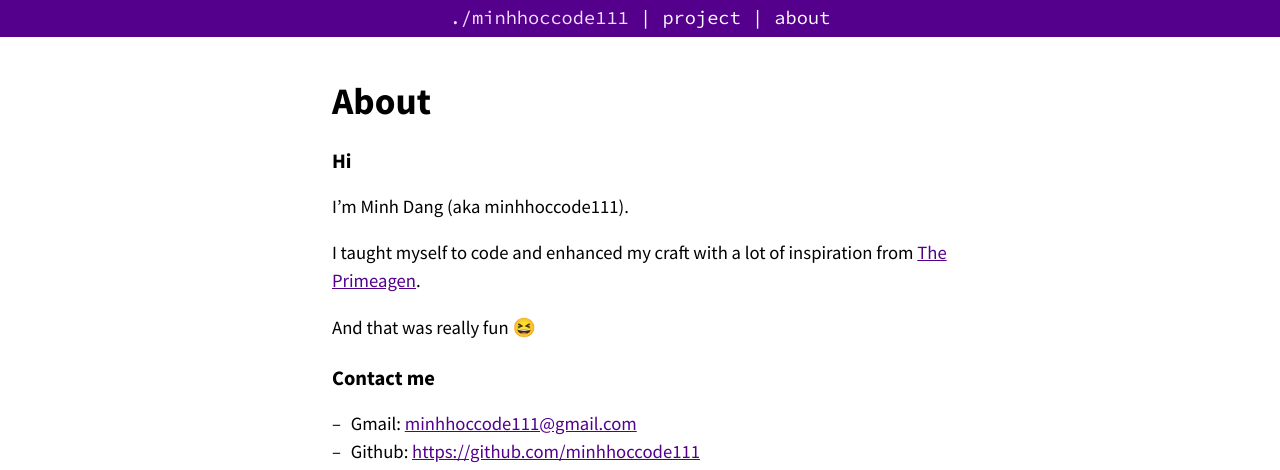
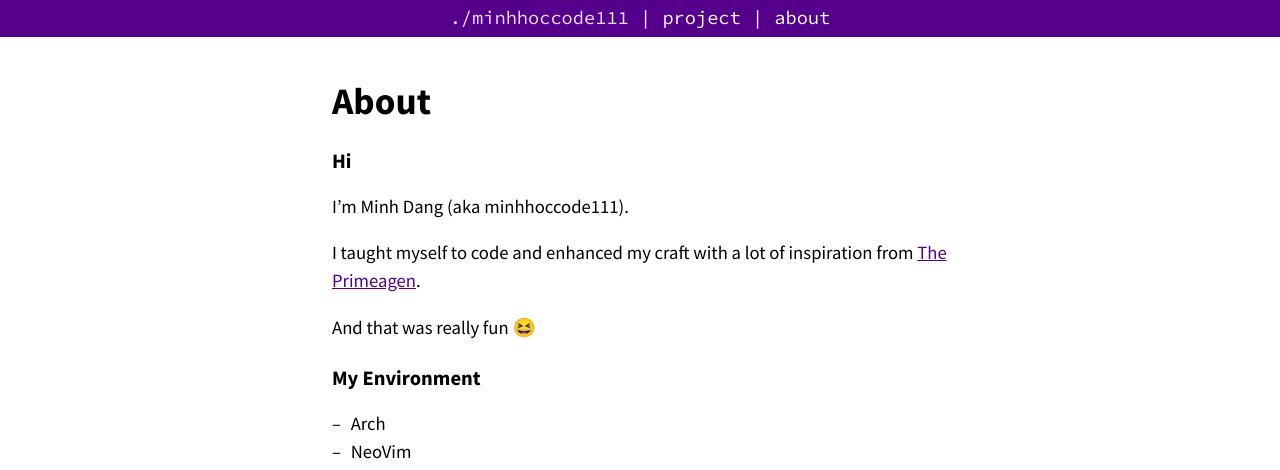
Before and after one commit to minhhoccode111/minhhoccode111.github.io, a Jekyll site: the page built from about.md, in a window 1280 px wide. Shown: the top 470 px of the page. Built offline with Jekyll 4.4.1, drawn with Linux system fonts in a browser that asks for light colours; some of the changed text lies outside the part shown.

Commit message:
chore about content

```diff
--- a/about.md
+++ b/about.md
@@ -31,16 +31,7 @@ I taught myself to code and enhanced my craft with a lot of inspiration from [Th
 
 And that was really fun 😆
 
-## Contact me
-
-- Gmail: <minhhoccode111@gmail.com>
-- Github: <https://github.com/minhhoccode111>
-
-{% include iframe_video.html id="96VlfN7ViyE" aspect="56.25" %}
-
-{% comment %}
-
-## Environment
+## My Environment
 
 - Arch
 - NeoVim
@@ -54,10 +45,16 @@ And that was really fun 😆
 - .NET
 - ExpressJS
 - ReactJS
+- Redis
 - MongoDB
 - PostgreSQL
 
-{% endcomment %}
+## Contact me
+
+- Gmail: <minhhoccode111@gmail.com>
+- Github: <https://github.com/minhhoccode111>
+
+{% include iframe_video.html id="96VlfN7ViyE" aspect="56.25" %}
 
 {% comment %}
 this is a commented block to show examples
```
